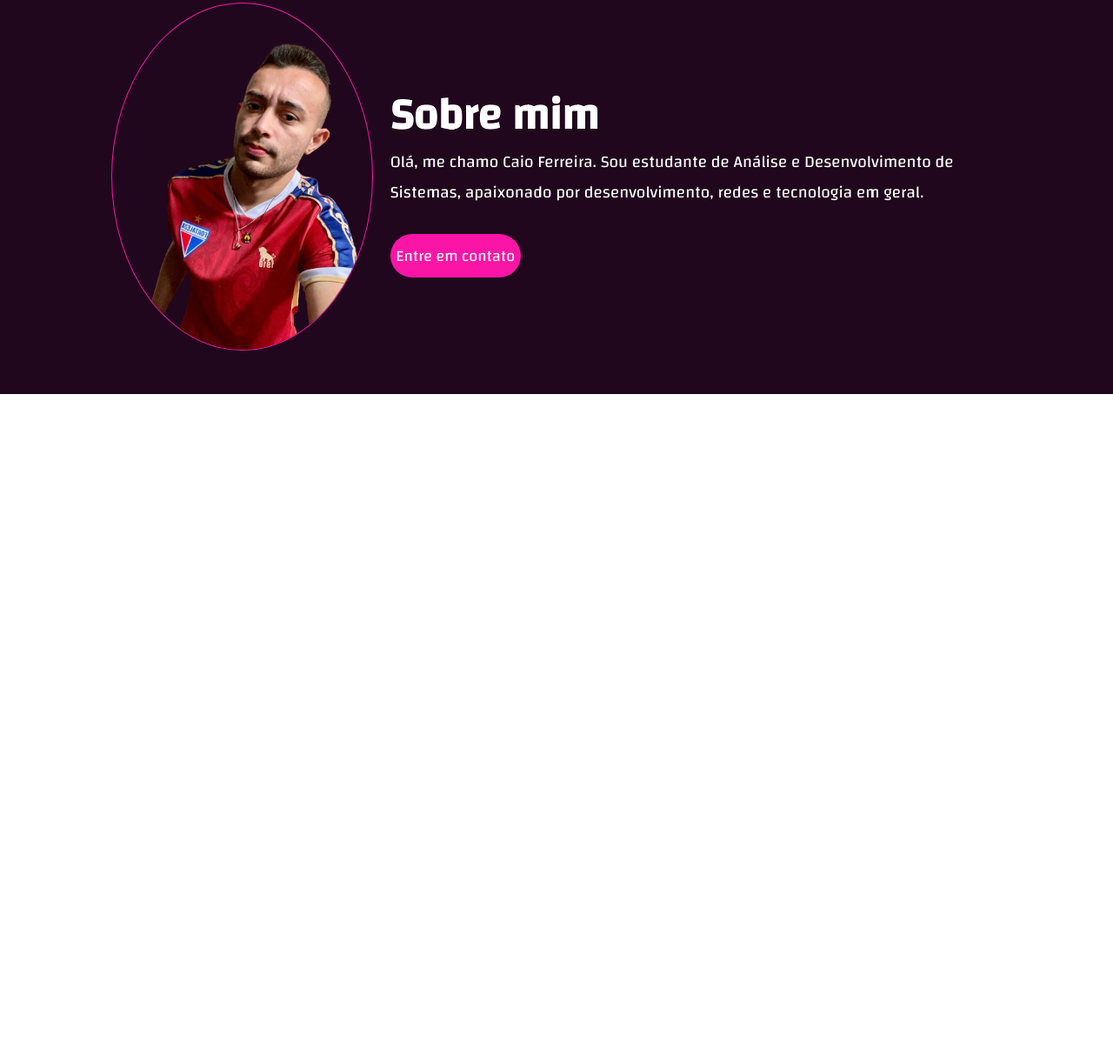
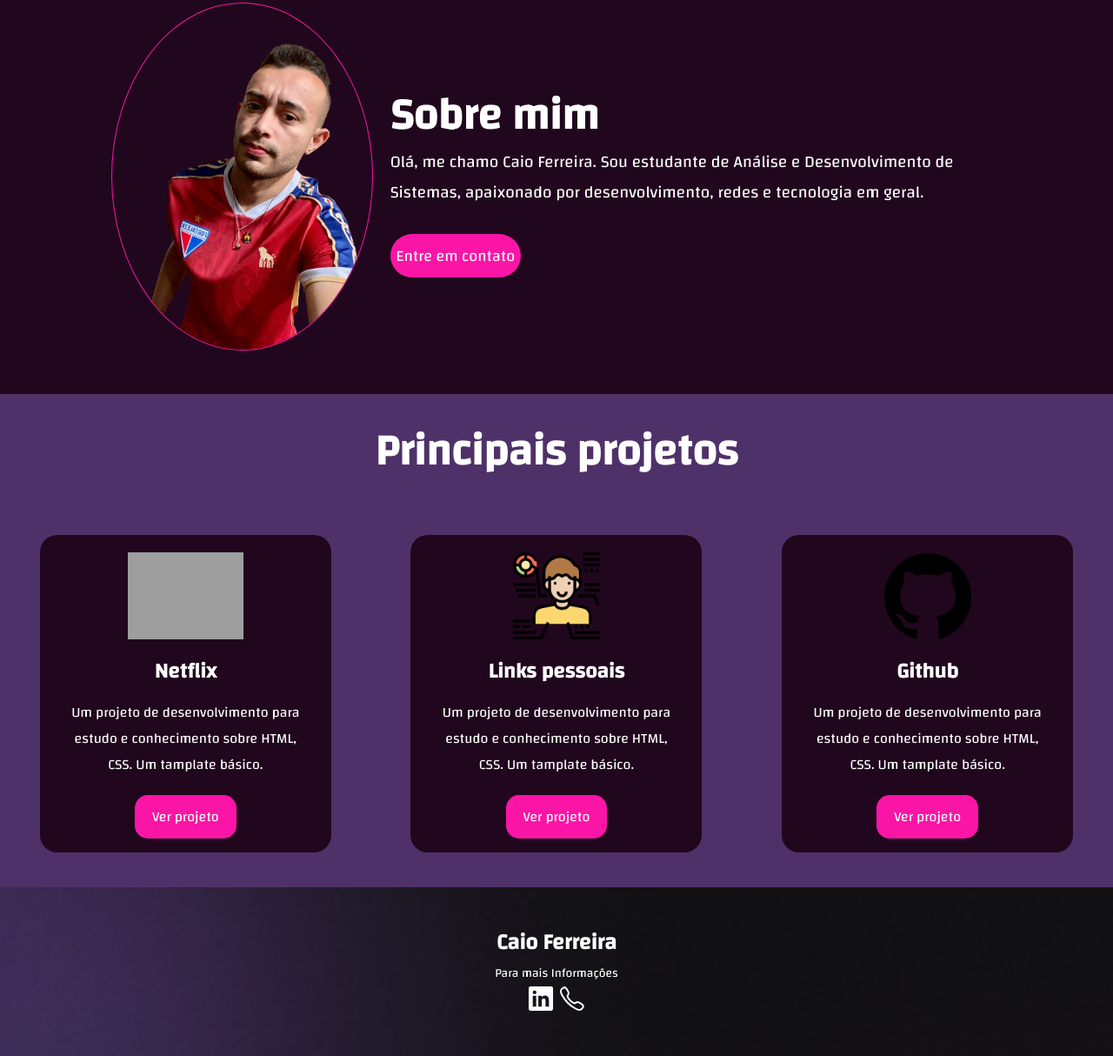
Before and after one commit to caiosilva0/aula-portifolio, a plain HTML site: page index.html in a window 1280 px wide. Shown: the part 847-2061 px from the top of the page at 87% size. Before the commit the page ends 1300 px from the top, so only its background shows below. Drawn offline with nearby package versions, Linux system fonts and the light colour scheme; grey boxes are pictures that could not be loaded.

Commit message:
Continuação

```diff
--- a/index.html
+++ b/index.html
@@ -34,5 +34,43 @@
         <button>Entre em contato</button>
         </div>
     </section>
+    <div class="projects">
+
+        <h2>Principais projetos</h2>
+        <div class="card-projects">
+
+            <div class="card">
+                <img src="./assets/netflix.png">
+                <h5>Netflix</h5>
+                <p>Um projeto de desenvolvimento para estudo e conhecimento sobre HTML, CSS. Um tamplate básico.</p>
+                <a href="#" target="_blank">Ver projeto</a>
+            </div>
+
+            <div class="card">
+                <img src="./assets/face.png">
+                <h5>Links pessoais</h5>
+                <p>Um projeto de desenvolvimento para estudo e conhecimento sobre HTML, CSS. Um tamplate básico.</p>
+                <a href="#" target="_blank">Ver projeto</a>
+            </div>
+
+            <div class="card">
+                <img src="./assets/github.png">
+                <h5>Github</h5>
+                <p>Um projeto de desenvolvimento para estudo e conhecimento sobre HTML, CSS. Um tamplate básico.</p>
+                <a href="#" target="_blank">Ver projeto</a>
+            </div>
+        </div>
+    </div>
+    <footer>
+        <h5>Caio Ferreira</h5>
+        <p>Para mais Informações</p>
+        <div>
+            <a href="#"><ion-icon name="logo-linkedin"></ion-icon></a>
+            <a href="#"><ion-icon name="call-outline"></ion-icon></a>
+        </div>
+    </footer>
+
+    <script type="module" src="https://unpkg.com/ionicons@7.1.0/dist/ionicons/ionicons.esm.js"></script>
+    <script nomodule src="https://unpkg.com/ionicons@7.1.0/dist/ionicons/ionicons.js"></script>
 </body>
 </html>
--- a/style.css
+++ b/style.css
@@ -3,6 +3,9 @@
     padding: 0;
     box-sizing: border-box;
     font-family: 'Changa', sans-serif;
+}
+a*{
+    text-decoration: none;
 }
 
 .box-main{
@@ -99,3 +102,72 @@ section div button:hover{
     background-color: #20071d;
     border: 1px solid #fa15a6;
 }
+
+.projects{
+    background-color: #4e3169;
+    padding: 20px 0;
+    padding-bottom: 40px;
+}
+.projects h2{
+    color: #FFF;
+    font-size: 50px;
+    text-align: center;
+}
+.projects .card img{
+    height: 100px;
+}
+.card-projects{
+    display: flex;
+    justify-content: space-around;
+    margin-top: 50px;
+}
+.card{
+    background-color: #20071d;
+    height: 365px;
+    width: 335px;
+    border-radius: 20px;
+    padding: 20px 35px;
+    color: #FFF;
+    text-align: center;
+}
+.card h5{
+    font-size: 24px;
+    margin-top: 5px;
+}
+.card p{
+    font-size: 16px;
+    margin-top: 10px;
+    margin-bottom: 30px;
+}
+.card a{
+    color: #FFF;
+    background: #fa15a6;
+    padding: 10px 20px;
+    border-radius: 15px;
+    text-decoration: none;
+    cursor: pointer;
+}
+ion-icon {
+    font-size: 32px;
+  }
+
+footer{
+    background-image: url(./assets/bg-mobile.jpg);
+    background-repeat: no-repeat;
+    background-size: cover;
+    text-align: center;
+    padding: 40px 0;
+}
+footer h5{
+    color: #FFF;
+    font-size: 25px;
+}
+footer p{
+    color: #FFF;
+    font-size: 14px;
+}
+
+footer div a{
+    text-decoration: none;
+    color: white;
+}
```
Also changed, not shown: assets/face.png (added), assets/github.png (added), 2 other files.
